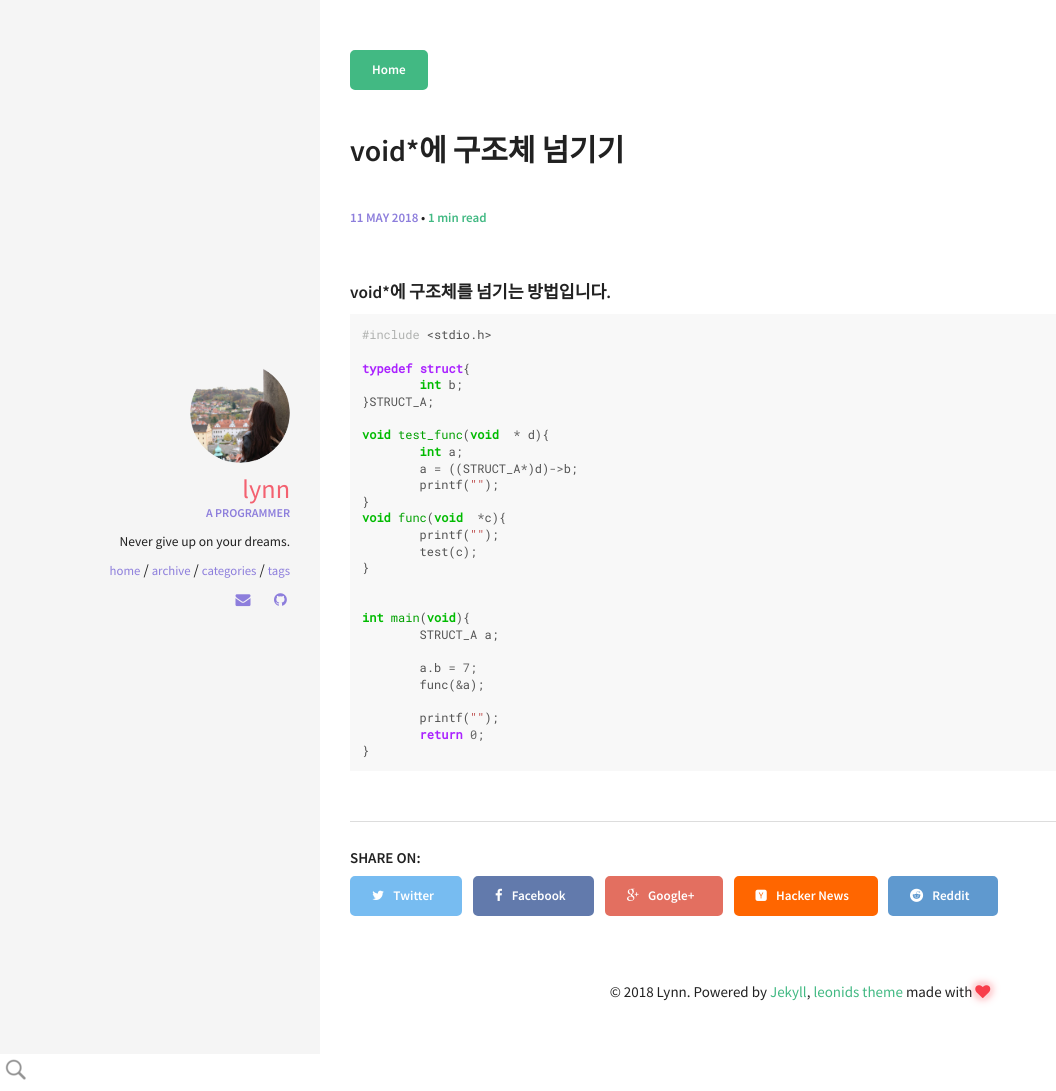
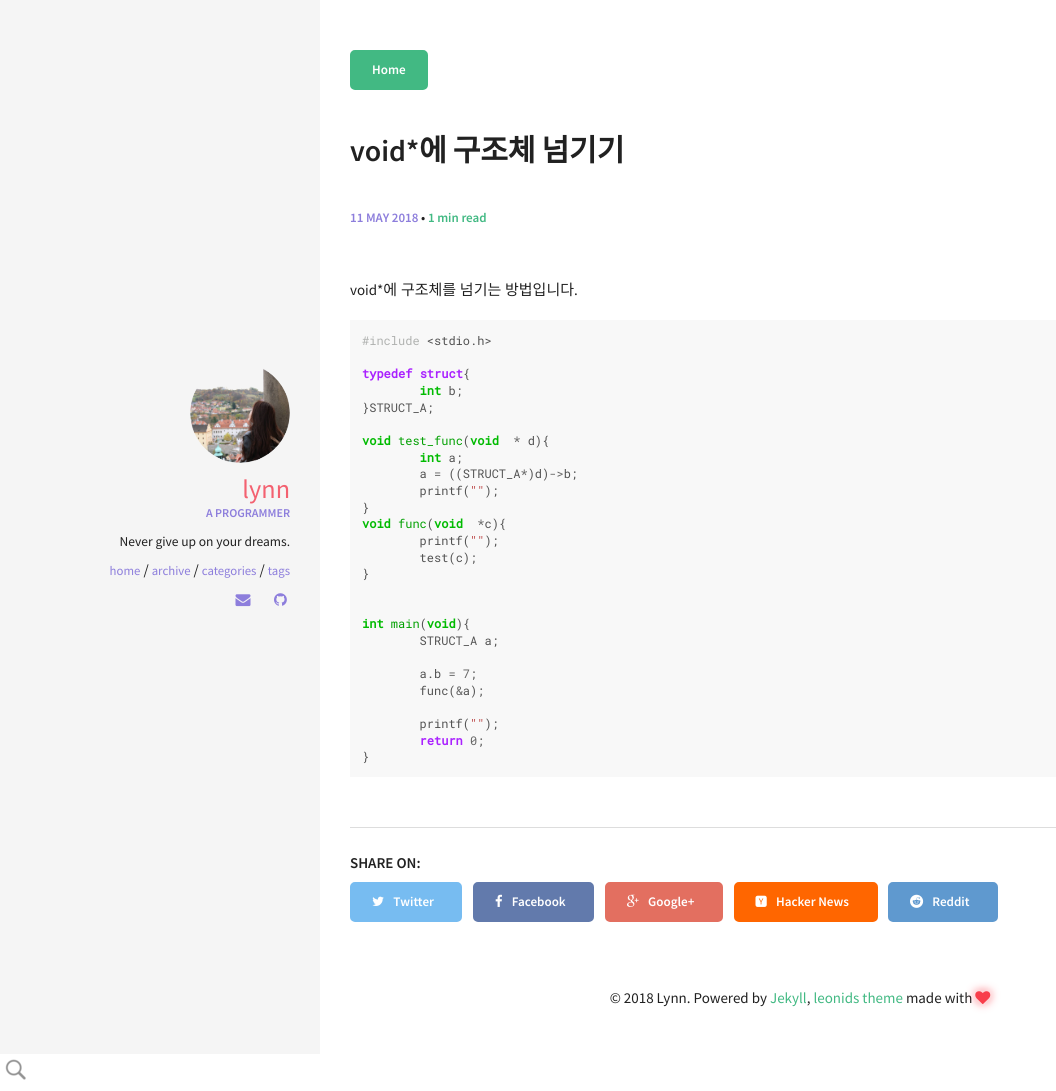
Before and after one commit to LynnBaek/LynnBaek, a Jekyll site: the page built from _posts/2018-05-11-void-pointer-passing-stucture.md, in a window 1280 px wide. Shown: the whole page, without its empty margins (0-1056 px from the left). Built offline with Jekyll 4.4.1, drawn with Linux system fonts in a browser that asks for light colours.

Commit message:
no message

```diff
--- a/_posts/2018-05-11-void-pointer-passing-stucture.md
+++ b/_posts/2018-05-11-void-pointer-passing-stucture.md
@@ -8,7 +8,7 @@ tags: [C++, void*, structure]
 comments: true
 ---
 
-##### void*에 구조체를 넘기는 방법입니다.
+void*에 구조체를 넘기는 방법입니다.
 
 
 
```
